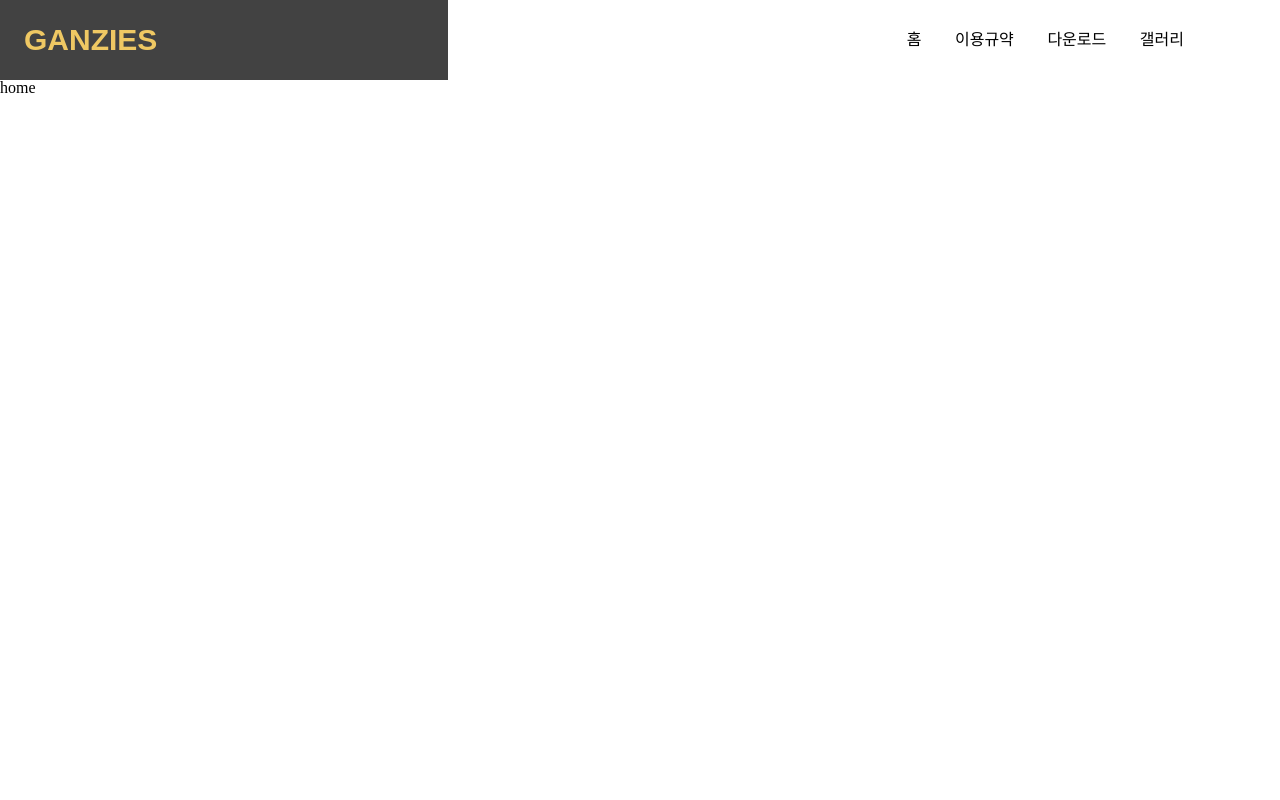
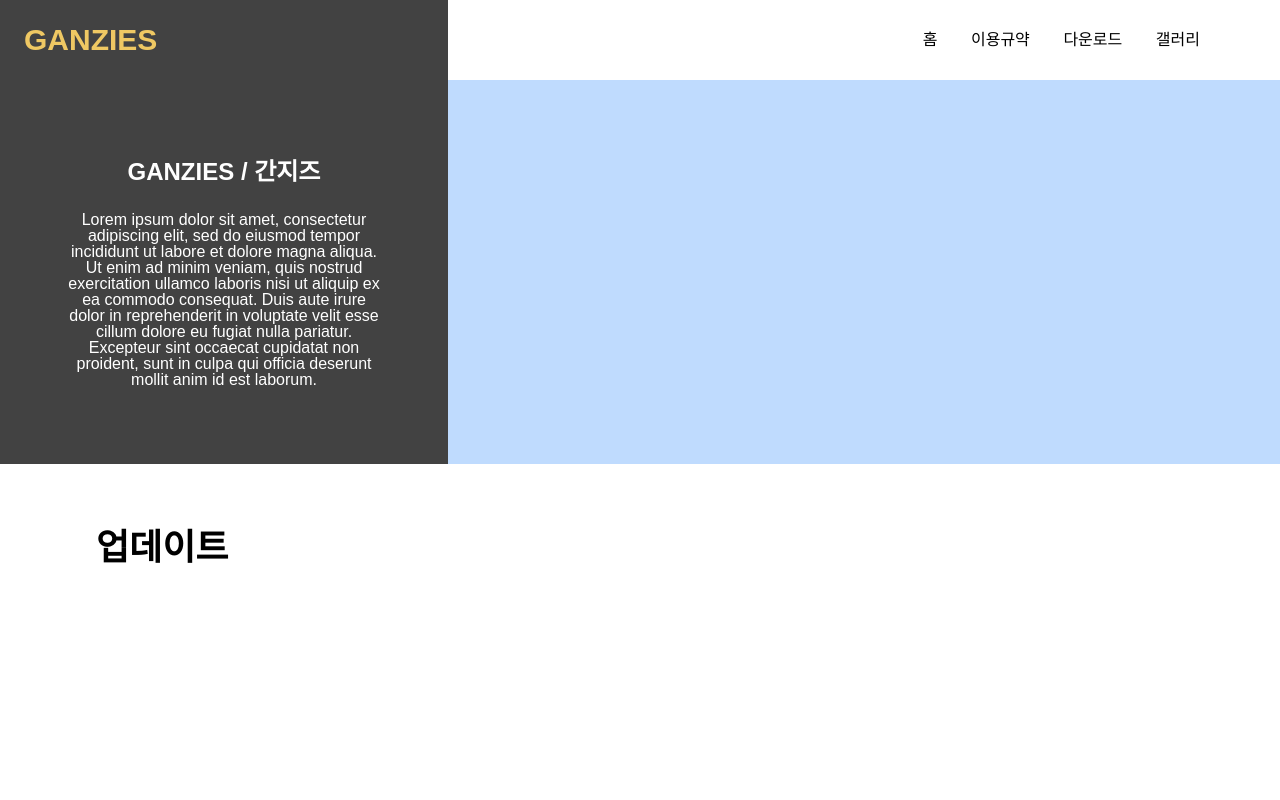
Before and after one commit to 2xxbin/ganzies, a Vue app in the folder frontend/: page / in a window 1280 px wide. Shown: the top 800 px of the page. Built offline with nearby package versions, Linux system fonts and the light colour scheme; no server answers.

Commit message:
💄 making Home file

```diff
--- a/frontend/src/App.vue
+++ b/frontend/src/App.vue
@@ -17,7 +17,7 @@ export default defineComponent({
 </script>
 
 <template>
-  <div id="app">
+  <div>
     <header>
       <div class="w-full h-20 flex flex-[10]">
         <div class="flex flex-[3.5] bg-header-brown">
@@ -26,7 +26,7 @@ export default defineComponent({
           </div>
         </div>
         <div class="flex flex-[6.5] justify-end">
-          <div class="flex w-1/3 h-full justify-between items-center mr-24">
+          <div class="flex w-1/3 h-full justify-between items-center mr-20">
             <router-link
               class="font-notoSans no-underline text-black hover:text-header-yelow transition-colors ease-in-out"
               v-for="page in pages"
@@ -39,5 +39,25 @@ export default defineComponent({
       </div>
     </header>
     <router-view></router-view>
+    <footer class="w-full h-48 relative translate-y-0">
+      <hr class="bg-footer-background w-5/6 h-[5px] border-0" />
+      <div class="w-full h-full pt-8 flex justify-center">
+        <p class="font-notoSans font-medium">ⓒ 2024. 2xxbin. All rights reserved.</p>
+      </div>
+      <div class="grid grid-cols-3"></div>
+    </footer>
   </div>
 </template>
+
+<!-- <style>
+body::-webkit-scrollbar {
+  background-color: transparent;
+  width: 12px;
+}
+
+body::-webkit-scrollbar-thumb {
+  background-color: #424242;
+  border-radius: 100px;
+  padding-right: 2px;
+}
+</style> -->
--- /dev/null
+++ b/frontend/src/components/Banner.vue
@@ -0,0 +1,14 @@
+<script lang="ts">
+import { defineComponent } from 'vue'
+
+export default defineComponent({
+  name: 'BannerComponent'
+})
+</script>
+
+<template>
+  <div class="w-full h-96 flex flex-[10]">
+    <div class="flex flex-[3.5] bg-header-brown"><slot name="left"></slot></div>
+    <div class="flex flex-[6.5]"><slot name="right"></slot></div>
+  </div>
+</template>
--- a/frontend/src/pages/Home.vue
+++ b/frontend/src/pages/Home.vue
@@ -1,11 +1,33 @@
 <script lang="ts">
 import { defineComponent } from 'vue'
+import banner from '@components/Banner.vue'
 
 export default defineComponent({
-  name: 'HomePage'
+  name: 'HomePage',
+  components: {
+    banner
+  }
 })
 </script>
 
 <template>
-  <div>home</div>
+  <div>
+    <banner
+      ><template v-slot:left>
+        <div class="w-full h-full flex justify-center items-center flex-col px-16">
+          <h3 class="font-notoSans font-bold text-2xl text-white">GANZIES / 간지즈</h3>
+          <p class="mt-6 font-notoSans font-medium text-white text-center">
+            Lorem ipsum dolor sit amet, consectetur adipiscing elit, sed do eiusmod tempor incididunt ut labore et dolore magna aliqua. Ut
+            enim ad minim veniam, quis nostrud exercitation ullamco laboris nisi ut aliquip ex ea commodo consequat. Duis aute irure dolor
+            in reprehenderit in voluptate velit esse cillum dolore eu fugiat nulla pariatur. Excepteur sint occaecat cupidatat non proident,
+            sunt in culpa qui officia deserunt mollit anim id est laborum.
+          </p>
+        </div>
+      </template>
+      <template v-slot:right> <div class="w-full h-full bg-blue-200"></div></template
+    ></banner>
+  </div>
+  <div class="pt-16 w-full h-auto min-h-screen pb-48">
+    <div class="px-24"><h1 class="font-notoSans font-bold text-4xl">업데이트</h1></div>
+  </div>
 </template>
--- a/frontend/tailwind.config.js
+++ b/frontend/tailwind.config.js
@@ -8,7 +8,8 @@ export default {
       },
       colors: {
         'header-brown': '#424242',
-        'header-yelow': '#efc863'
+        'header-yelow': '#efc863',
+        'footer-background': '#e8e8e8'
       }
     }
   },
--- a/frontend/tsconfig.app.json
+++ b/frontend/tsconfig.app.json
@@ -8,7 +8,10 @@
 
     "baseUrl": ".",
     "paths": {
-      "@/*": ["./src/*"]
+      "@/*": ["./src/*"],
+      "@components/*": ["./src/components/*"],
+      "@pages/*": ["./src/page/*"],
+      "@assets/*": ["./src/assets/*"]
     }
   }
 }
```
